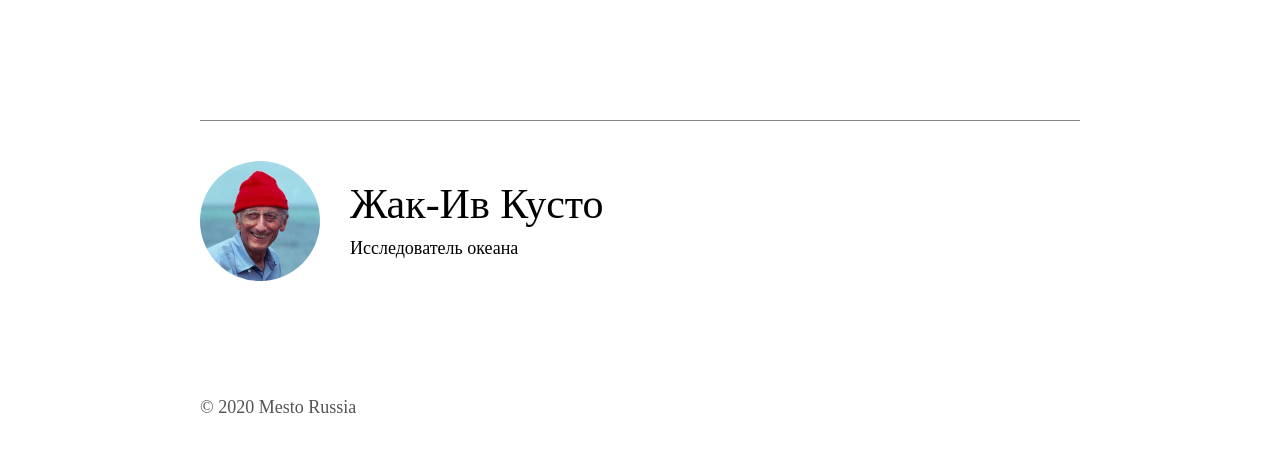
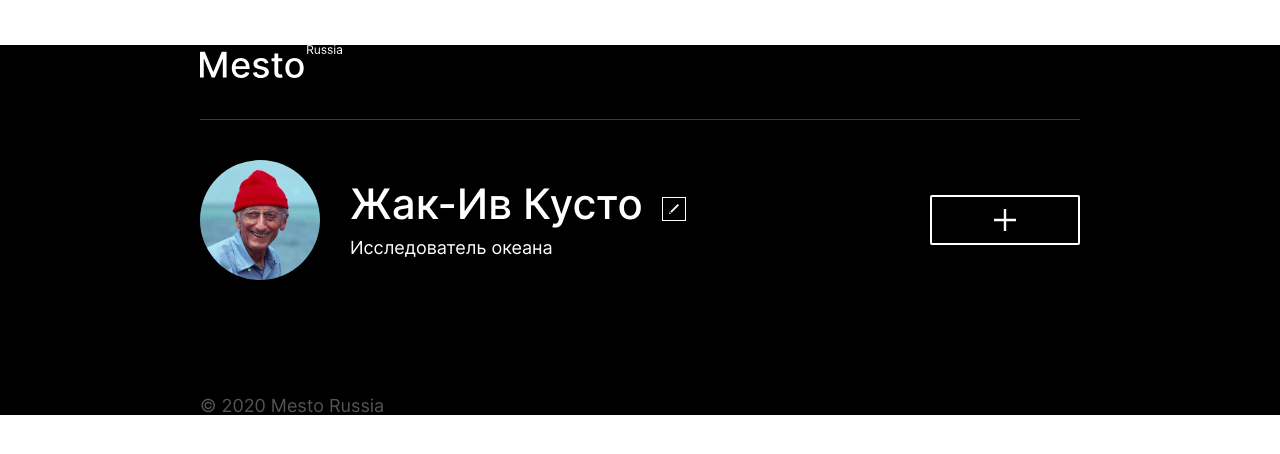
Before and after one commit to aleksandraVkosmose/mesto-react, a React (Create React App) app: page / in a window 1280 px wide. Shown: the top 454 px of the page. Built offline with nearby package versions, Linux system fonts and the light colour scheme.

Commit message:
подключение реакта

```diff
--- a/src/App.js
+++ b/src/App.js
@@ -5,11 +5,9 @@
 
 function App() {
   return (
-<div className='App'>
-<>
-  <meta charSet="UTF-8" />
-  <meta name="viewport" content="width=device-width, initial-scale=1.0" />
-  <title>Место</title>
+
+  <div className="page">
+
   <header className="header">
     <img
       className="header__logo"
@@ -42,6 +40,7 @@
   <footer className="footer">
     <p className="footer__autor">© 2020 Mesto Russia</p>
   </footer>
+
   {/* popup редактировать профиль*/}
   <div className="popup popup-edit">
     <div className="popup__container popup__container-edit">
@@ -193,7 +192,6 @@
   </div>
   {/* template */}
   <template id="element" />
-</>
 
 </div>
 
```
